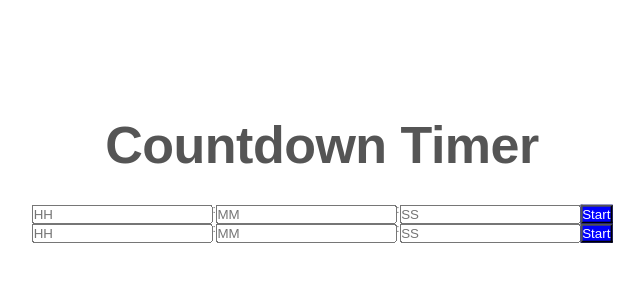
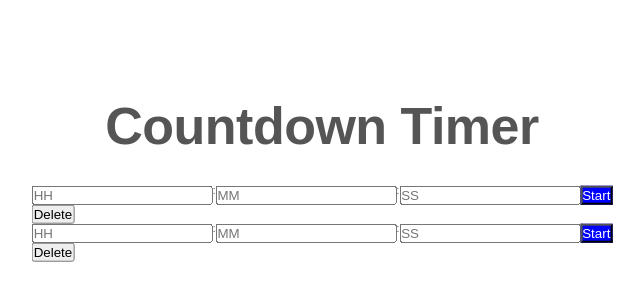
Before and after one commit to deltam3/frontendeval, a React (Create React App) app in the folder Easy/2_CountdownTimer/react_version/countdown/: page / in a window 1280 px wide. Shown: the part 220-520 px from the top of the page, without its empty margins (318-962 px from the left). Built offline with nearby package versions, Linux system fonts and the light colour scheme.

Commit message:
implemented delete functionality

```diff
--- a/Easy/2_CountdownTimer/react_version/countdown/src/components/AfterStart.jsx
+++ b/Easy/2_CountdownTimer/react_version/countdown/src/components/AfterStart.jsx
@@ -42,6 +42,7 @@ function AfterStart({ timer, setTimer, handleActive }) {
         }
         // turn the timer off when the timer is finished
         if (timer.hour === 0 && timer.min === 0) {
+          alert("alert");
           handleActive();
         }
       }
--- a/Easy/2_CountdownTimer/react_version/countdown/src/components/Timer.jsx
+++ b/Easy/2_CountdownTimer/react_version/countdown/src/components/Timer.jsx
@@ -16,8 +16,7 @@ function Timer({ id, timers, setTimers }) {
   });
   const timeSet = useRef(timer);
 
-  const handleActive = (e) => {
-    e.preventDefault();
+  const handleActive = () => {
     if (timer.isActive === false) {
       timeSet.current = timer;
       setTimer((timer) => ({ ...timer, isActive: !timer.isActive }));
@@ -31,6 +30,13 @@ function Timer({ id, timers, setTimers }) {
       setTimer((timer) => ({ ...timer, isActive: !timer.isActive }));
       return;
     }
+  };
+
+  const handleDelete = () => {
+    const newTimers = timers.filter((timer) => {
+      return timerId !== timer.id;
+    });
+    setTimers(newTimers);
   };
 
   return (
@@ -49,6 +55,9 @@ function Timer({ id, timers, setTimers }) {
           handleActive={handleActive}
         ></BeforeStart>
       )}
+      <div>
+        <button onClick={() => handleDelete()}>Delete</button>
+      </div>
     </li>
   );
 }
```
